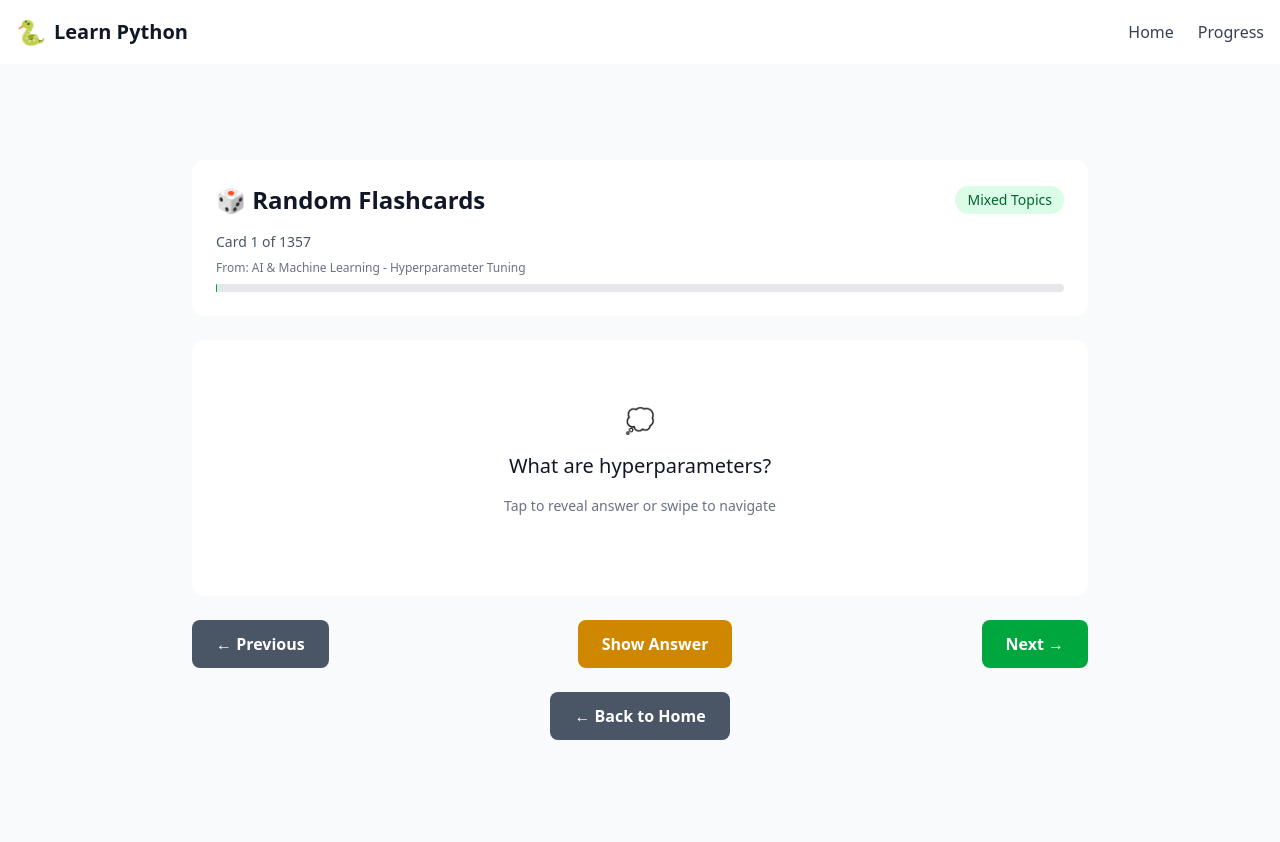
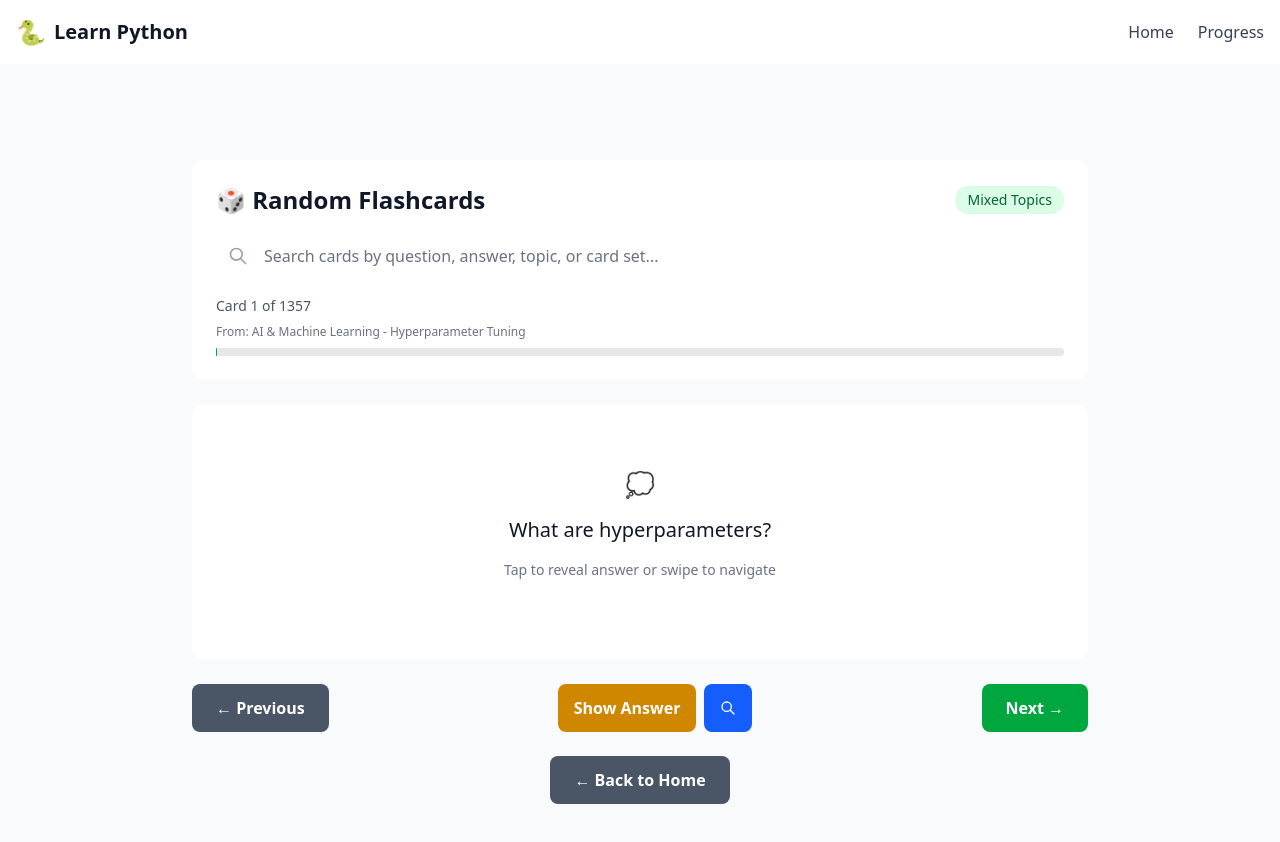
Before and after one commit to ronxldwilson/fantastic-learn, a Next.js app: page /random-cards in a window 1280 px wide. Shown: the top 842 px of the page. Built offline with nearby package versions, Linux system fonts and the light colour scheme.

Commit message:
web search added

```diff
--- a/app/random-cards/page.tsx
+++ b/app/random-cards/page.tsx
@@ -14,21 +14,42 @@ interface ExtendedCard {
 }
 
 export default function RandomCardsPage() {
+  const [allCards, setAllCards] = useState<ExtendedCard[]>([]);
   const [cards, setCards] = useState<ExtendedCard[]>([]);
   const [currentIndex, setCurrentIndex] = useState(0);
   const [isFlipped, setIsFlipped] = useState(false);
   const [loading, setLoading] = useState(true);
   const [sessionCompleted, setSessionCompleted] = useState(false);
   const [isAnimating, setIsAnimating] = useState(false);
+  const [searchTerm, setSearchTerm] = useState('');
   const touchStartX = useRef<number | null>(null);
   const touchStartY = useRef<number | null>(null);
 
   useEffect(() => {
-    loadAllCards().then((allCards) => {
-      setCards(allCards as ExtendedCard[]);
+    loadAllCards().then((loadedCards) => {
+      setAllCards(loadedCards as ExtendedCard[]);
+      setCards(loadedCards as ExtendedCard[]);
       setLoading(false);
     });
   }, []);
+
+  // Filter cards based on search term
+  useEffect(() => {
+    if (searchTerm.trim() === '') {
+      setCards(allCards);
+    } else {
+      const filtered = allCards.filter(card =>
+        card.front.toLowerCase().includes(searchTerm.toLowerCase()) ||
+        card.back.toLowerCase().includes(searchTerm.toLowerCase()) ||
+        card.topicTitle.toLowerCase().includes(searchTerm.toLowerCase()) ||
+        card.cardSetTitle.toLowerCase().includes(searchTerm.toLowerCase())
+      );
+      setCards(filtered);
+      // Reset to first card when search changes
+      setCurrentIndex(0);
+      setIsFlipped(false);
+    }
+  }, [searchTerm, allCards]);
 
   if (loading) {
     return (
@@ -45,7 +66,17 @@ export default function RandomCardsPage() {
     return (
       <div className="min-h-screen bg-gradient-to-br from-blue-50 to-indigo-100 dark:from-gray-900 dark:to-gray-800 pt-8 flex items-center justify-center">
         <div className="text-center">
-          <p className="text-gray-600 dark:text-gray-300">No cards available.</p>
+        <p className="text-gray-600 dark:text-gray-300">
+          {searchTerm ? `No cards found matching "${searchTerm}".` : 'No cards available.'}
+        </p>
+        {searchTerm && (
+            <button
+                onClick={() => setSearchTerm('')}
+                  className="mt-2 px-4 py-2 bg-blue-600 hover:bg-blue-700 text-white font-semibold rounded-lg"
+                  >
+                    Clear Search
+                  </button>
+                )}
                 <Link href="/" className="mt-4 inline-block px-6 py-3 bg-green-600 hover:bg-green-700 text-white font-semibold rounded-lg">
                   Back to Home
                 </Link>
@@ -99,6 +130,12 @@ export default function RandomCardsPage() {
 
   const handleFlip = () => {
     setIsFlipped(!isFlipped);
+  };
+
+  const handleWebSearch = () => {
+    const searchQuery = encodeURIComponent(currentCard.front);
+    const searchUrl = `https://www.google.com/search?q=${searchQuery}`;
+    window.open(searchUrl, '_blank', 'noopener,noreferrer');
   };
 
   const handleNext = () => {
@@ -172,6 +209,40 @@ export default function RandomCardsPage() {
                 Mixed Topics
               </span>
             </div>
+
+          {/* Search */}
+            <div className="mb-4">
+              <div className="relative">
+                <input
+                  type="text"
+                  placeholder="Search cards by question, answer, topic, or card set..."
+                  value={searchTerm}
+                  onChange={(e) => setSearchTerm(e.target.value)}
+                  className="w-full px-4 py-3 pl-12 border border-gray-300 dark:border-gray-600 rounded-lg focus:ring-2 focus:ring-blue-500 focus:border-transparent bg-white dark:bg-gray-700 text-gray-900 dark:text-white placeholder-gray-500 dark:placeholder-gray-400"
+                />
+                <div className="absolute inset-y-0 left-0 pl-3 flex items-center pointer-events-none">
+                  <svg className="h-5 w-5 text-gray-400" fill="none" stroke="currentColor" viewBox="0 0 24 24">
+                    <path strokeLinecap="round" strokeLinejoin="round" strokeWidth={2} d="M21 21l-6-6m2-5a7 7 0 11-14 0 7 7 0 0114 0z" />
+                  </svg>
+               </div>
+                {searchTerm && (
+                  <button
+                    onClick={() => setSearchTerm('')}
+                    className="absolute inset-y-0 right-0 pr-3 flex items-center text-gray-400 hover:text-gray-600 dark:hover:text-gray-300"
+                  >
+                    <svg className="h-5 w-5" fill="none" stroke="currentColor" viewBox="0 0 24 24">
+                      <path strokeLinecap="round" strokeLinejoin="round" strokeWidth={2} d="M6 18L18 6M6 6l12 12" />
+                    </svg>
+                  </button>
+                )}
+              </div>
+              {searchTerm && (
+                <p className="text-sm text-gray-600 dark:text-gray-400 mt-2">
+                  Showing {cards.length} of {allCards.length} cards matching "{searchTerm}"
+                </p>
+              )}
+            </div>
+
           <div className="text-sm text-gray-600 dark:text-gray-400 mb-2">
             Card {currentIndex + 1} of {totalCards}
             </div>
@@ -215,7 +286,7 @@ export default function RandomCardsPage() {
           </div>
 
           {/* Controls */}
-          <div className="flex justify-between items-center">
+          <div className="flex justify-between items-center gap-4">
             <button
               onClick={handlePrev}
               disabled={currentIndex === 0}
@@ -224,12 +295,25 @@ export default function RandomCardsPage() {
               ← Previous
             </button>
 
+            <div className="flex gap-2">
             <button
               onClick={handleFlip}
-              className="px-6 py-3 bg-yellow-600 hover:bg-yellow-700 text-white font-semibold rounded-lg transition-colors duration-200"
+                className="px-4 py-3 bg-yellow-600 hover:bg-yellow-700 text-white font-semibold rounded-lg transition-colors duration-200"
             >
                  {isFlipped ? 'Show Question' : 'Show Answer'}
             </button>
+
+            <button
+              onClick={handleWebSearch}
+            className="px-4 py-3 bg-blue-600 hover:bg-blue-700 text-white font-semibold rounded-lg transition-colors duration-200 flex items-center gap-2"
+            title="Search this question on the web"
+            >
+              <svg className="h-4 w-4" fill="none" stroke="currentColor" viewBox="0 0 24 24">
+                  <path strokeLinecap="round" strokeLinejoin="round" strokeWidth={2} d="M21 21l-6-6m2-5a7 7 0 11-14 0 7 7 0 0114 0z" />
+              </svg>
+                <span className="hidden sm:inline">Web Search</span>
+                </button>
+              </div>
 
             <button
               onClick={handleNext}
```
Lines whose indentation alone changed are shown as unchanged.
